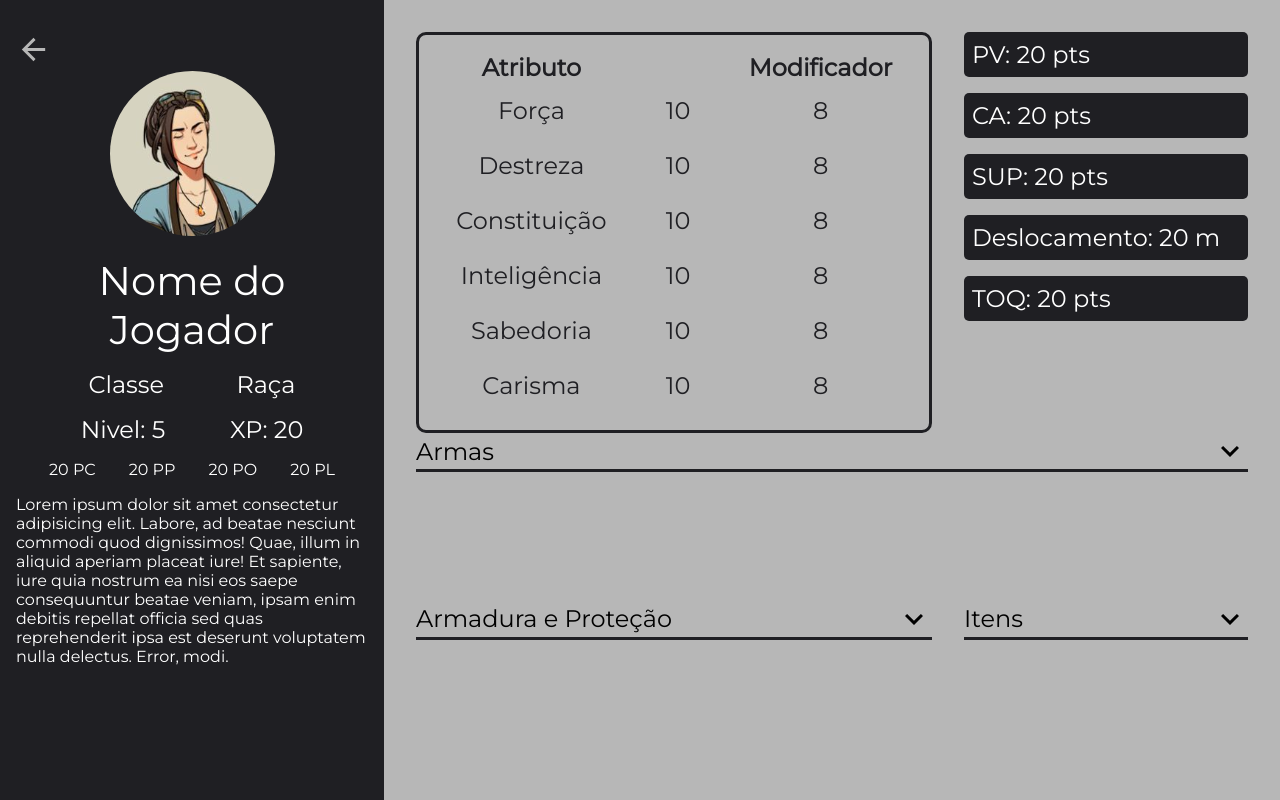
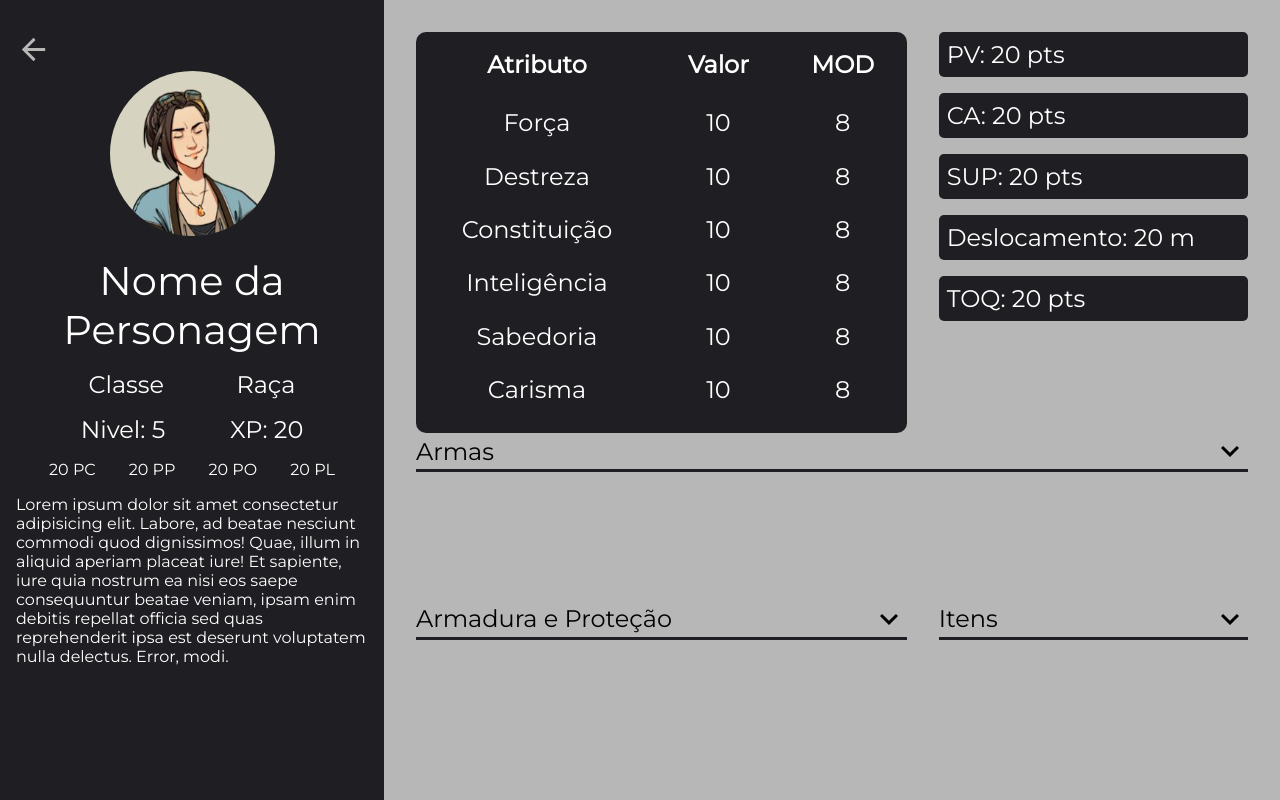
Before and after one commit to raphaelvdossantos/DnDCharSheet, a Django app: page /profile/ in a window 1280 px wide. Run offline with Django 3.2, Linux system fonts and the light colour scheme.

Commit message:
char-profile mods for the mobile devices

```diff
--- a/NextSession/main/static/styles/char_profile.css
+++ b/NextSession/main/static/styles/char_profile.css
@@ -73,13 +73,14 @@ main {
         "armor items"
     ;
     column-gap: 2em;
+    row-gap: 0;
 }
 
 .att-table {
     grid-area: table;
     font-size: 1.5em;
-    color: #1F1F23;
-    border: 3px solid #1F1F23;
+    color: white;
+    background: #1F1F23;
     padding: 1rem 0;
     text-align: center;
     border-radius: 10px;
@@ -94,6 +95,10 @@ main {
 
 .att-table td, .att-table th {
     padding: 0 1rem;
+}
+
+.att-table th {
+    padding-bottom: 1rem;
 }
 
 .info-stats {
--- a/NextSession/main/templates/main/char_profile.html
+++ b/NextSession/main/templates/main/char_profile.html
@@ -5,7 +5,7 @@
     <meta charset="UTF-8">
     <meta name="viewport" content="width=device-width, initial-scale=1.0">
     <meta http-equiv="X-UA-Compatible" content="ie=edge">
-    <title>Perfil do Personagem</title>
+    <title>Perfil da Personagem</title>
     <link rel="stylesheet" href="{% static './styles/char_profile.css' %}">
     <link rel="shortcut icon" href="{% static './favicon.ico' %}" type="image/x-icon">
 </head>
@@ -18,7 +18,7 @@
             <img src="{% static './imgs/character_profile_ex.png' %}" alt="Avatar">
         </figure>
         <div class="char-info">
-            <span class="char-name">Nome do Jogador</span>
+            <span class="char-name">Nome da Personagem</span>
             <div class="class-race">
                 <span class="char-class">Classe</span>
                 <span class="char-race">Raça</span>
@@ -50,8 +50,8 @@
             <thead>
                 <tr>
                     <th>Atributo</th>
-                    <th></th>
-                    <th>Modificador</th>
+                    <th>Valor</th>
+                    <th>MOD</th>
                 </tr>
             </thead>
             <tbody>
```
Also changed, not shown: other parts of NextSession/main/static/styles/char_profile.css (+42 -0 lines).
